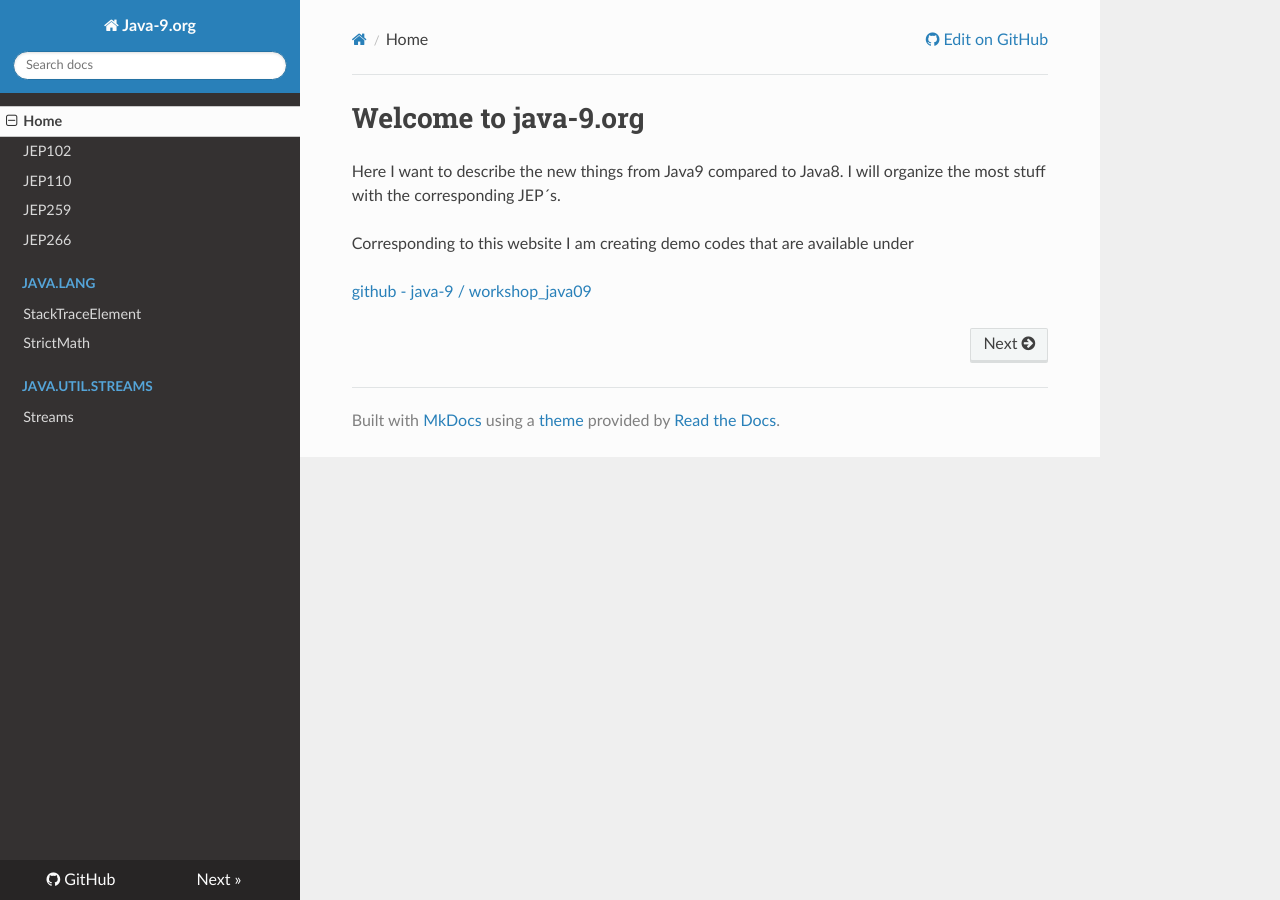
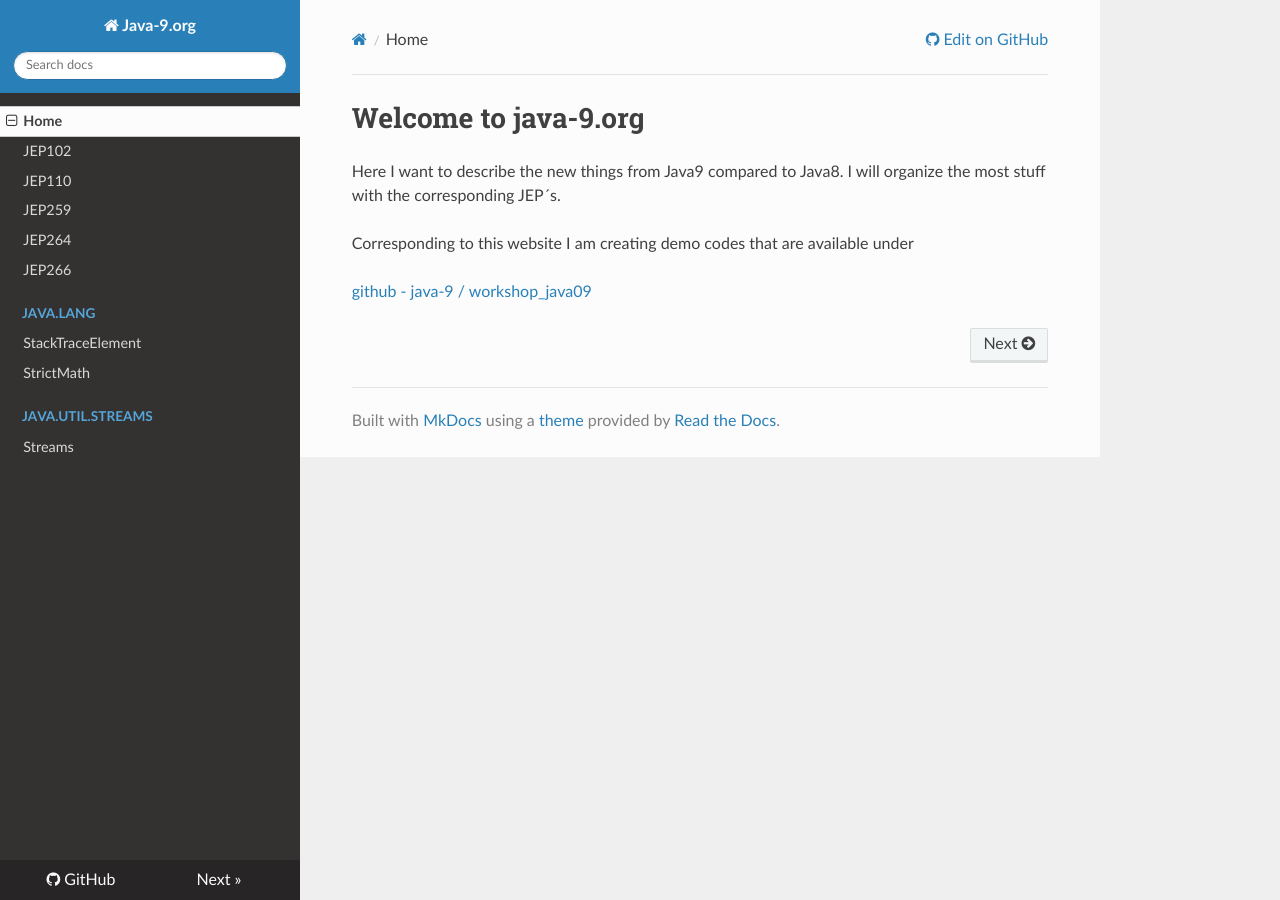
Before and after one commit to Java-Archive/java-9.github.io, an MkDocs documentation site: the page built from docs/index.md, in a window 1280 px wide. Built offline with MkDocs 1.6.1, drawn with Linux system fonts in a browser that asks for light colours; nearby versions of some CDN libraries; old or Windows-style settings are respelled for this version of MkDocs.

Commit message:
cleaning mkdocs

```diff
--- a/mkdocs.yml
+++ b/mkdocs.yml
@@ -14,6 +14,7 @@ pages:
 - JEP102: JEP102.md
 - JEP110: JEP110.md
 - JEP259: JEP259.md
+- JEP264: JEP264.md
 - JEP266: JEP266.md
 
 
```
